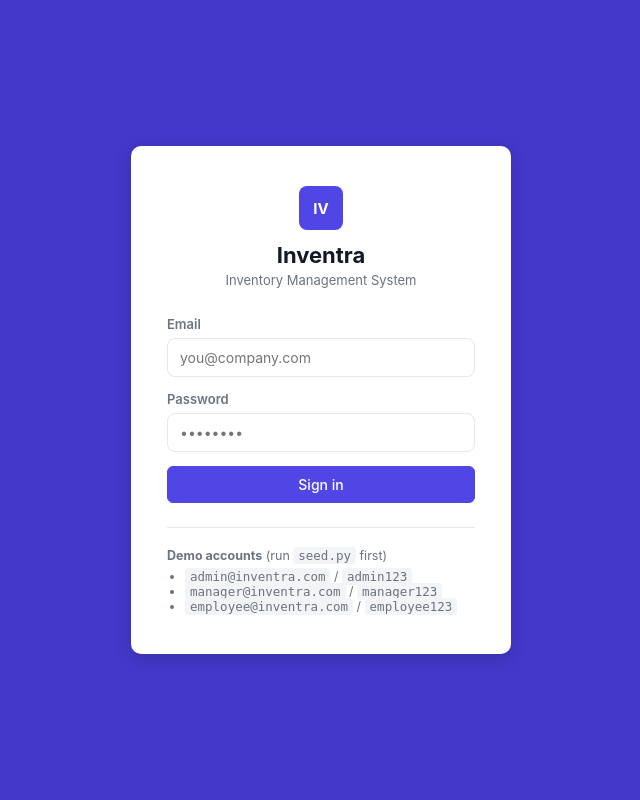
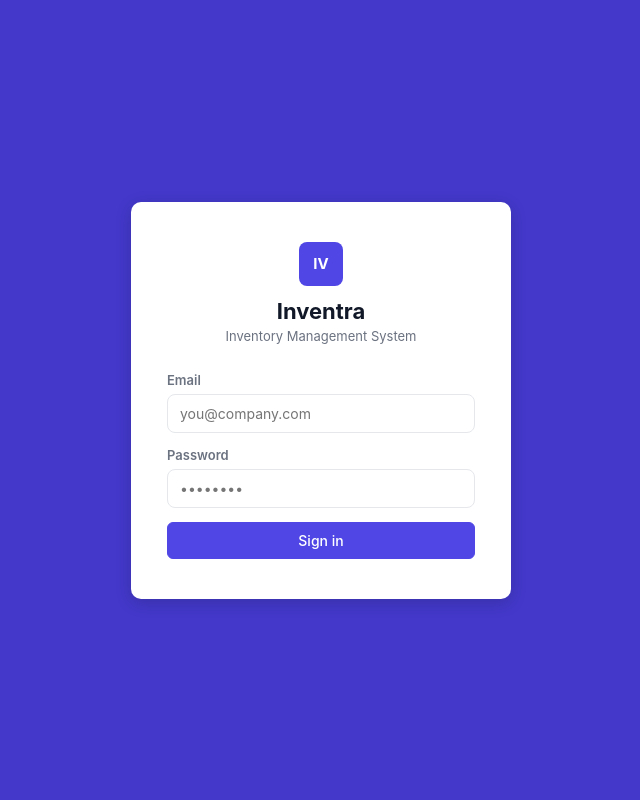
Before and after one commit to tharunsridhar/Inventra, a Django app: page /app in a window 1280 px wide. Shown: the whole page, without its empty margins (319-959 px from the left). Run offline with Django 5.2, Linux system fonts and the light colour scheme; parts of the project's set-up code (start-up, migrations or seed data) failed here and were passed over; some libraries are stand-ins or nearby versions.

Commit message:
remove demo credentials from the public login page
Listing admin/manager/employee passwords directly on an unauthenticated
public page meant anyone who found the URL had them without even
needing to ask - removed rather than just not advertising them.

```diff
--- a/templates/app.html
+++ b/templates/app.html
@@ -27,14 +27,6 @@
       <button type="submit" class="btn btn-primary btn-block">Sign in</button>
       <p id="login-error" class="form-error hidden"></p>
     </form>
-    <div class="login-hint">
-      <strong>Demo accounts</strong> (run <code>seed.py</code> first)
-      <ul>
-        <li><code>admin@inventra.com</code> / <code>admin123</code></li>
-        <li><code>manager@inventra.com</code> / <code>manager123</code></li>
-        <li><code>employee@inventra.com</code> / <code>employee123</code></li>
-      </ul>
-    </div>
   </div>
 </div>
 
```
